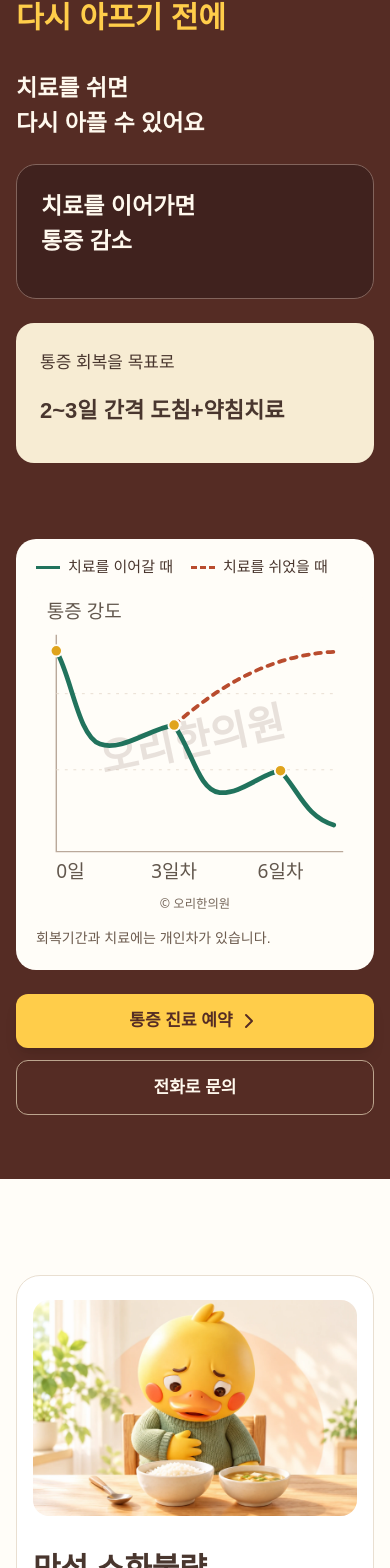
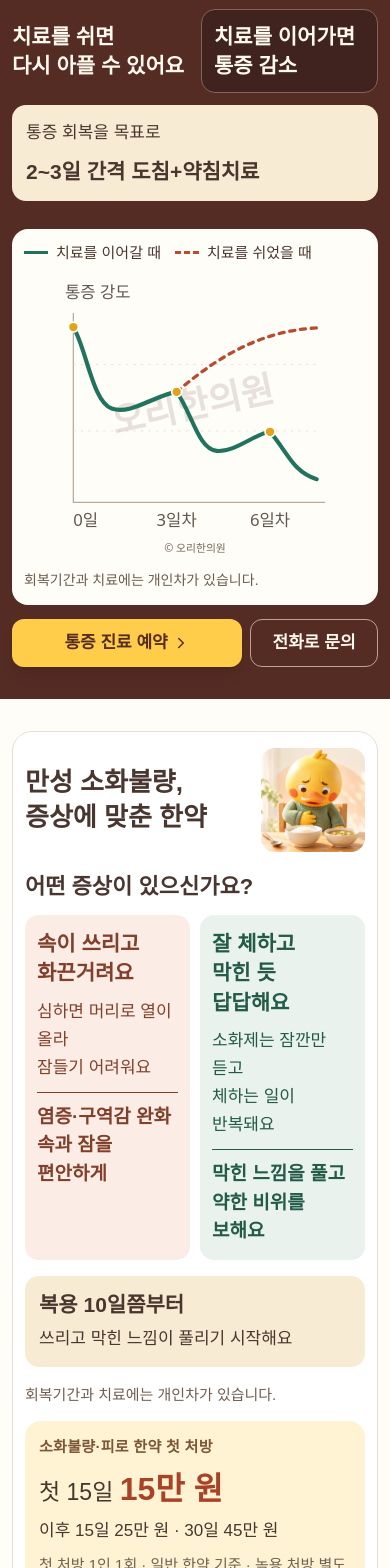
Before and after one commit to kanata-git-hub/orihani, a React (Vite) app: page / in a window 390 px wide. Shown: the part 2673-4241 px from the top of the page. Built offline with nearby package versions, Linux system fonts and the light colour scheme; a web font is replaced by a local one.

Commit message:
Reduce mobile guide height while preserving all clinic copy

```diff
--- a/src/index.css
+++ b/src/index.css
@@ -78,3 +78,58 @@ body {
 @media(min-width:900px) {.care-section{padding:88px 0;font-size:18px}.care-grid{grid-template-columns:1fr 1fr;gap:40px}.care-article{padding:40px}.care-heading{margin-bottom:40px}}
 @media(max-width:420px) {header.fixed>div:first-child>div{gap:8px;padding-left:12px;padding-right:12px}header.fixed>div:first-child>div>button{gap:6px}header.fixed>div:first-child>div>button img{width:30px;height:30px}header.fixed>div:first-child>div>button span{font-size:18px}header.fixed>div:first-child>div>div{gap:8px}header.fixed>div:first-child>div>div>a{padding:8px 10px;font-size:14px}header.fixed>div:first-child>div>div>button{font-size:12px}}
 @media(prefers-reduced-motion:reduce) {*{scroll-behavior:auto!important}}
+
+/* Compact mobile guides: preserve copy, typeface and always-visible content. */
+@media (max-width: 639px) {
+  .care-section {padding:32px 0;line-height:1.65;}
+  .care-shell {width:calc(100% - 24px);}
+  .care-heading {margin:0 0 18px;}
+  .care-heading h2 {font-size:28px;line-height:1.35;margin:0;}
+  .care-section h3 {font-size:22px;line-height:1.4;margin-bottom:12px;}
+  .care-section h4 {line-height:1.4;margin-bottom:10px;}
+  .care-section p {margin-bottom:10px;}
+  .care-grid {gap:16px;}
+  .care-article {padding:16px 12px;margin-top:20px;border-radius:20px;}
+  .care-article:first-child {margin-top:0;}
+  .care-intro {grid-template-columns:minmax(0,1fr) 104px;gap:12px;margin-bottom:20px;}
+  .care-intro img {grid-column:2;grid-row:1;width:104px;height:104px;object-fit:cover;border-radius:14px;}
+  .care-intro .care-heading {grid-column:1;grid-row:1;margin:0;min-width:0;}
+  .care-intro h2 {font-size:26px;line-height:1.35;}
+  .care-intro .care-heading p {margin:8px 0 0;}
+  .care-two-cards {grid-template-columns:repeat(2,minmax(0,1fr));gap:10px;}
+  .care-card {padding:14px 12px;border-radius:14px;min-width:0;}
+  .care-card strong {margin-top:10px;padding-top:10px;font-size:19px;line-height:1.5;}
+  .care-highlight {padding:14px;margin:16px 0;border-radius:14px;}
+  .care-highlight strong {font-size:21px;line-height:1.4;margin-bottom:6px;}
+  .care-highlight strong:last-child {margin-bottom:0;}
+  .care-treatment {margin:16px 0;padding:14px;border-radius:14px;}
+  .care-treatment h3:last-child {margin-bottom:0;}
+  .care-section .care-note {line-height:1.6;margin-bottom:10px;}
+  .care-offer {padding:14px;margin-top:14px;border-radius:16px;}
+  .care-offer p {margin-bottom:6px;}
+  .care-offer .care-price {font-size:23px;line-height:1.35;}
+  .care-offer .care-price strong {font-size:32px;}
+  .care-offer .care-note {margin:8px 0 0;}
+  .care-actions {display:grid;grid-template-columns:minmax(0,1.8fr) minmax(0,1fr);gap:8px;margin-top:14px;}
+  .care-actions>.care-button:only-child {grid-column:1/-1;}
+  .care-button,.care-phone {min-width:0;min-height:48px;padding:10px 8px;line-height:1.4;}
+  .care-button svg {width:18px;height:18px;}
+  .care-dark .care-grid>div:first-child {display:grid;grid-template-columns:repeat(2,minmax(0,1fr));gap:12px;align-items:center;}
+  .care-dark .care-grid>div:first-child>h3 {font-size:21px;margin:0;}
+  .care-dark .care-treatment {margin:0;padding:12px;}
+  .care-dark .care-treatment h3 {font-size:21px;}
+  .care-dark .care-highlight {grid-column:1/-1;margin:0;}
+  .care-chart {margin-top:12px;padding:12px 8px;border-radius:16px;}
+  .care-chart img {max-width:300px;}
+  .care-legend {padding:0 4px 8px;gap:4px 14px;}
+  .care-chart figcaption {padding:4px 4px 0;}
+  .care-auto .care-grid>div:first-child>h3 {margin-bottom:6px;}
+  .care-auto .care-grid>div:first-child>p {margin-bottom:0;}
+  .care-auto-treatments {display:grid;grid-template-columns:repeat(3,minmax(0,1fr));gap:4px 8px;text-align:center;margin-bottom:0;}
+  .care-auto-treatments h3 {grid-column:1/-1;text-align:left;margin-bottom:6px;}
+  .care-auto-treatments h4 {margin:0!important;grid-row:2;}
+  .care-auto-treatments p {margin:0;grid-row:3;}
+  .care-auto-treatments h4:nth-of-type(1),.care-auto-treatments p:nth-of-type(1) {grid-column:1;}
+  .care-auto-treatments h4:nth-of-type(2),.care-auto-treatments p:nth-of-type(2) {grid-column:2;}
+  .care-auto-treatments h4:nth-of-type(3),.care-auto-treatments p:nth-of-type(3) {grid-column:3;}
+}
```
